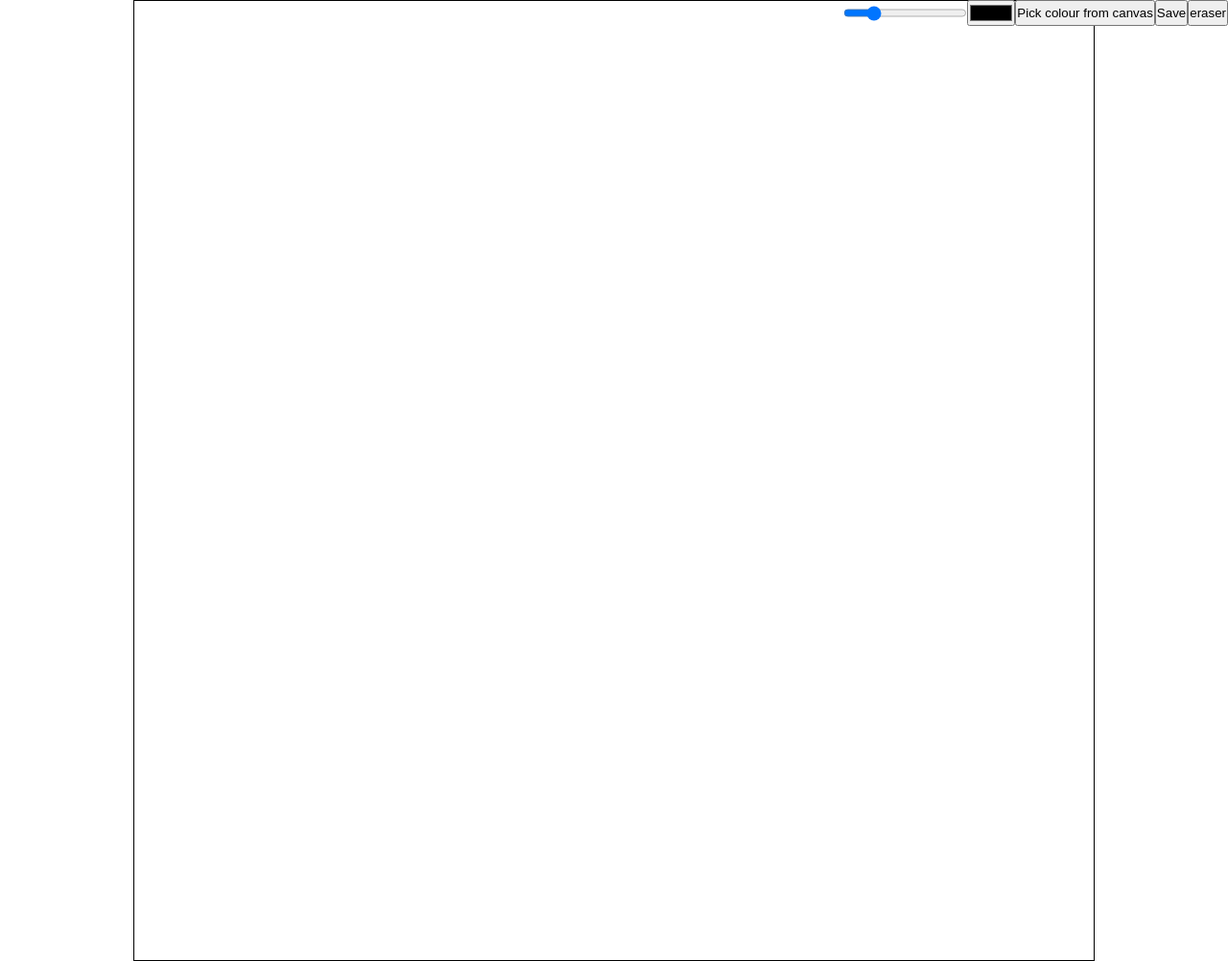
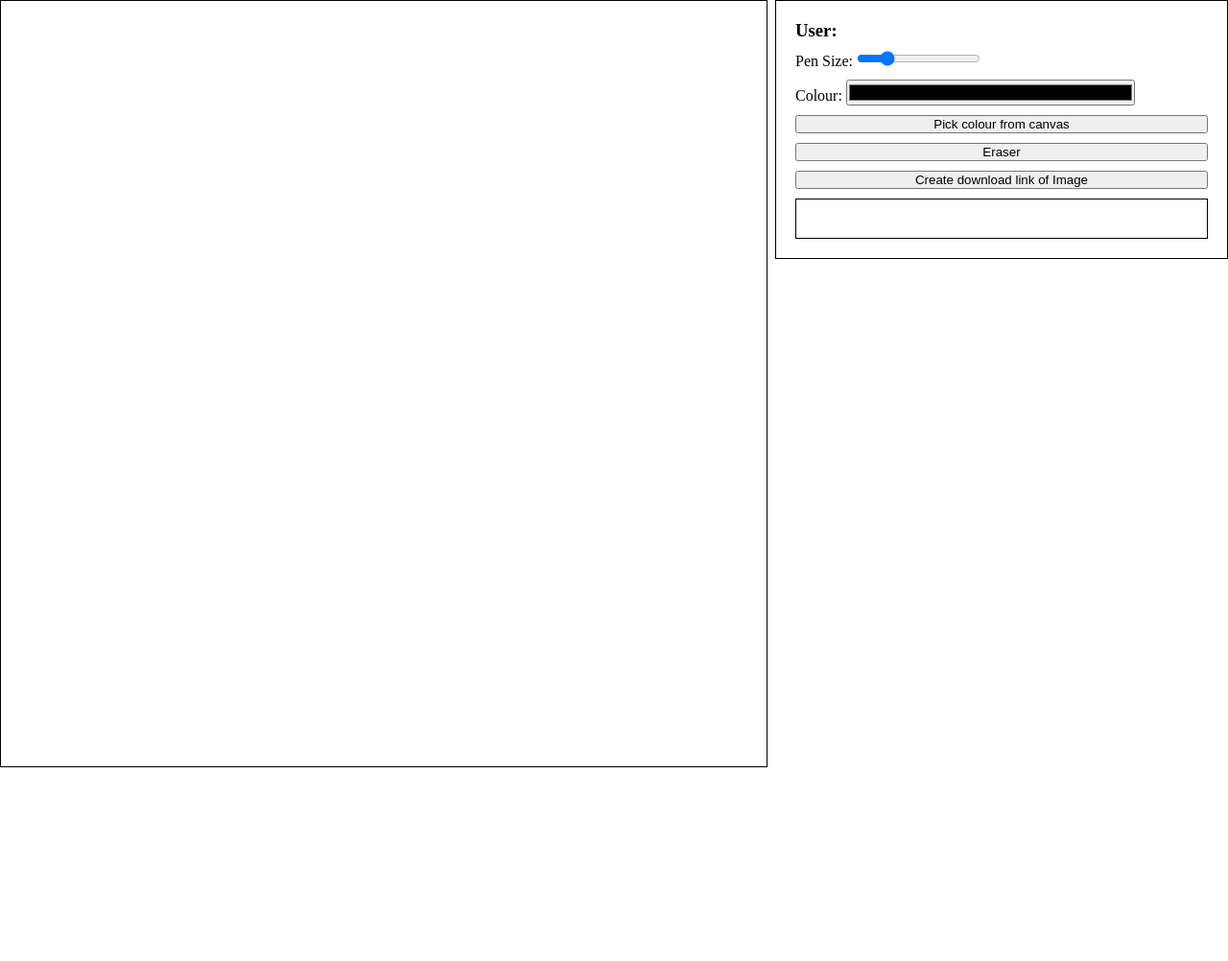
Before and after one commit to Pudderz/drawing-game, a website: page public/index.html in a window 1280 px wide. Shown: the whole page at 96% size. After the commit the page ends 804 px from the top, so only its background shows below. Drawn offline with nearby package versions, Linux system fonts and the light colour scheme; no server answers.

Commit message:
Changed layout and added frontpage file

```diff
--- a/public/buttons.js
+++ b/public/buttons.js
@@ -34,6 +34,7 @@ function pick(event){
 
 canvasColourSelector.addEventListener('click', e => {
     context.globalCompositeOperation = "source-over";//turns off eraser
+    eraser.textContent = "Eraser"
     e.target.classList.toggle('selected');
     if(e.target.classList.contains('selected')){
         e.target.textContent = "Stop selection";
@@ -50,6 +51,7 @@ canvasColourSelector.addEventListener('click', e => {
 
 colourPicker.addEventListener('click', () => {
 context.globalCompositeOperation = "source-over";//turns off eraser
+eraser.textContent = "Eraser"
 });
 
 colourPicker.addEventListener('change', e => {
@@ -68,7 +70,8 @@ saveImage.addEventListener('click', e=>{
     const list = document.createElement('li');
     let timestamp = new Date();
     link.download = 'image.png';
-    link.textContent = `Download Image at ${timestamp.toTimeString()}`;
+    timestamp = timestamp.toTimeString().match(/^\d\d:\d\d:\d\d/i);
+    link.textContent = `Download Image at ${timestamp}`;
 
     canvas.toBlob(function(blob){
         link.href = URL.createObjectURL(blob);
@@ -85,4 +88,9 @@ eraser.addEventListener('click', e=>{
     eraser.classList.toggle('Erasing');
     context.globalCompositeOperation = (eraser.classList.contains('Erasing'))?
         "destination-out": "source-over";
+    if(eraser.classList.contains('Erasing')){
+        eraser.textContent = "Stop Erasing";
+    }else{
+        eraser.textContent = "Eraser";
+    }
 });
--- a/public/draw.js
+++ b/public/draw.js
@@ -80,7 +80,6 @@ const startLine = event => {
     context.beginPath();
     draw(event);
     startDrawingData(event);
-    console.log('mousedown');
 }
 
 const whileDrawingData = e =>{
@@ -100,7 +99,6 @@ const endLine = e =>{
     if(painting == false) return;
     painting = false;
     context.beginPath();
-    console.log('mouseup');
     socket.emit(`user${id}EndDrawingData`, {end:true});
     //sendImage(e, lastPoint);
 }
--- a/public/index.html
+++ b/public/index.html
@@ -7,19 +7,35 @@
     <link rel="stylesheet" href="styles.css">
 </head>
 <body>
+    <div id="drawingDisplay">
         <!--<h1>Drawing Lobby</h1>-->
         <div id="canvasContainer">
             <canvas id="canvas">Your browser does not support Canvases</canvas>
         </div>
         <div id = "picker">
+            <h3 id="username">User:</h3>
+            <label for="sizePicker">
+                Pen Size:
                 <input type="range" id="sizePicker" min="2" max="40" value="10">
+            </label>
+            <label for="colourPicker" id="colourPickerlabel">
+                Colour:
                 <input id="colourPicker" type="color">
+            </label>
+
             <button id="canvasColourSelector">Pick colour from canvas</button>
-        <button id="saveImage">Save</button>
-        <button id="erase">eraser</button>
-    </div>
+
+            <button id="erase">Eraser</button>
+
+                <button id="saveImage">Create download link of Image</button>
+            <div id="downloads">
                 <ol id="listOfDownloadOptions">
                 </ol>
+            </div>
+        </div>
+    </div>
+
+
 
     <script src="../node_modules/socket.io-client/dist/socket.io.js"></script>
     <script src="draw.js"></script>
--- a/public/styles.css
+++ b/public/styles.css
@@ -6,22 +6,78 @@
 h1{
     position: absolute;
 }
+body{
+    width: 100%;
+    height: 100%;
+}
+#picker, #downloads{
+    display: grid;
+    position: relative;
+    grid-template-columns: auto;
+    height: fit-content;
+    grid-gap: 10px;
+    padding: 20px;
+    border: black 1px solid;
 
 
+}
+
 #picker{
-    position: absolute;
-    top:0%;
-    right:0%;
-    display:flex;
+   max-height: 100vh;
+   overflow: auto;
+}
+
+#downloads{
+    overflow: auto;
+    max-height: 100px;
+    text-align: center;
+}
+
+#downloads ol{
+    list-style: none;
 }
 #canvasContainer {
-    width: 100%;
+    width: fit-content;
     text-align:center;
+    display: block;
+    max-height: 100vh;
  }
 
  canvas {
     display: inline-block;
     border: 1px solid black;
     max-width: 100%;
+    max-height: 100%;
+    max-height: 100vh;
+    max-width: 100vw;
+}
 
- }
+
+#colourPickerLabel{
+    width:20%;
+}
+#colourPicker{
+    width:70%;
+}
+
+#drawingDisplay{
+    /* margin: auto;
+    display: flex;
+    width: fit-content;
+    flex-wrap: wrap;
+    flex-direction: column; */
+    width: 100vw;
+    display: grid;
+    grid-template-columns: auto minmax(260px, 1fr);
+    grid-gap: .5rem;
+    align-items: flex-start;
+    grid-auto-flow: dense;
+    grid-auto-columns: minmax(260px, 1fr);
+}
+
+@media (max-aspect-ratio:1/1){
+    #drawingDisplay{
+        margin:auto;
+        grid-template-columns: auto;
+    }
+}
```
Also changed, not shown: frontPage/frontPage.html (added, +19 -0 lines). Lines whose indentation alone changed are shown as unchanged.
